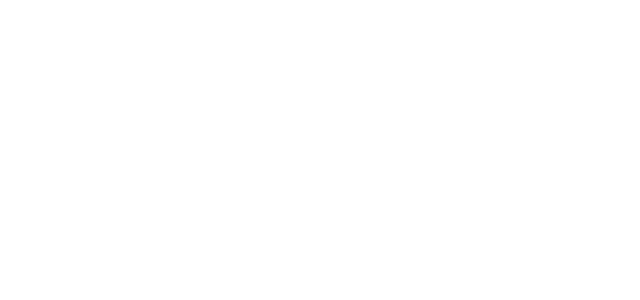
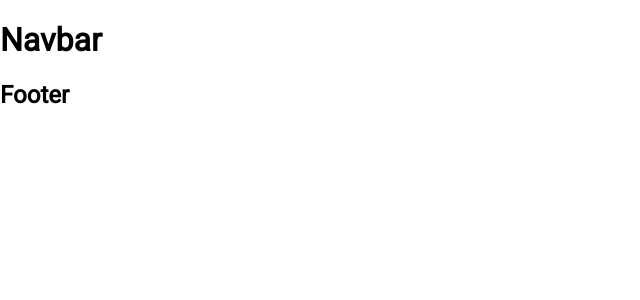
Before and after one commit to coder-Bibek/ecommerce, a React (Create React App) app in the folder projects/app/: page / in a window 1280 px wide. Before the commit this address had no page. Shown: the top 300 px of the page, without its empty margins (0-640 px from the left). Built offline with nearby package versions, Linux system fonts and the light colour scheme.

Commit message:
feat: add main layout for routing

```diff
--- a/projects/app/src/app/App.tsx
+++ b/projects/app/src/app/App.tsx
@@ -5,13 +5,16 @@
   Route
 } from "react-router-dom"
 
+import MainLayout from '../common/components/templates/Layout';
 import './App.scss';
 
 function App() {
   return (
     <Router>
       <Routes>
-        <Route></Route>
+        <Route path='/' element={<MainLayout />}>
+
+        </Route>
       </Routes>
     </Router>
   );
--- /dev/null
+++ b/projects/app/src/common/components/templates/Layout/index.tsx
@@ -0,0 +1,12 @@
+import React from "react";
+import { Outlet } from "react-router-dom";
+
+export default function MainLayout(): JSX.Element {
+    return (
+        <React.Fragment>
+            <h1>Navbar</h1>
+            <Outlet></Outlet>
+            <h2>Footer</h2>
+        </React.Fragment>
+    )
+}
```
